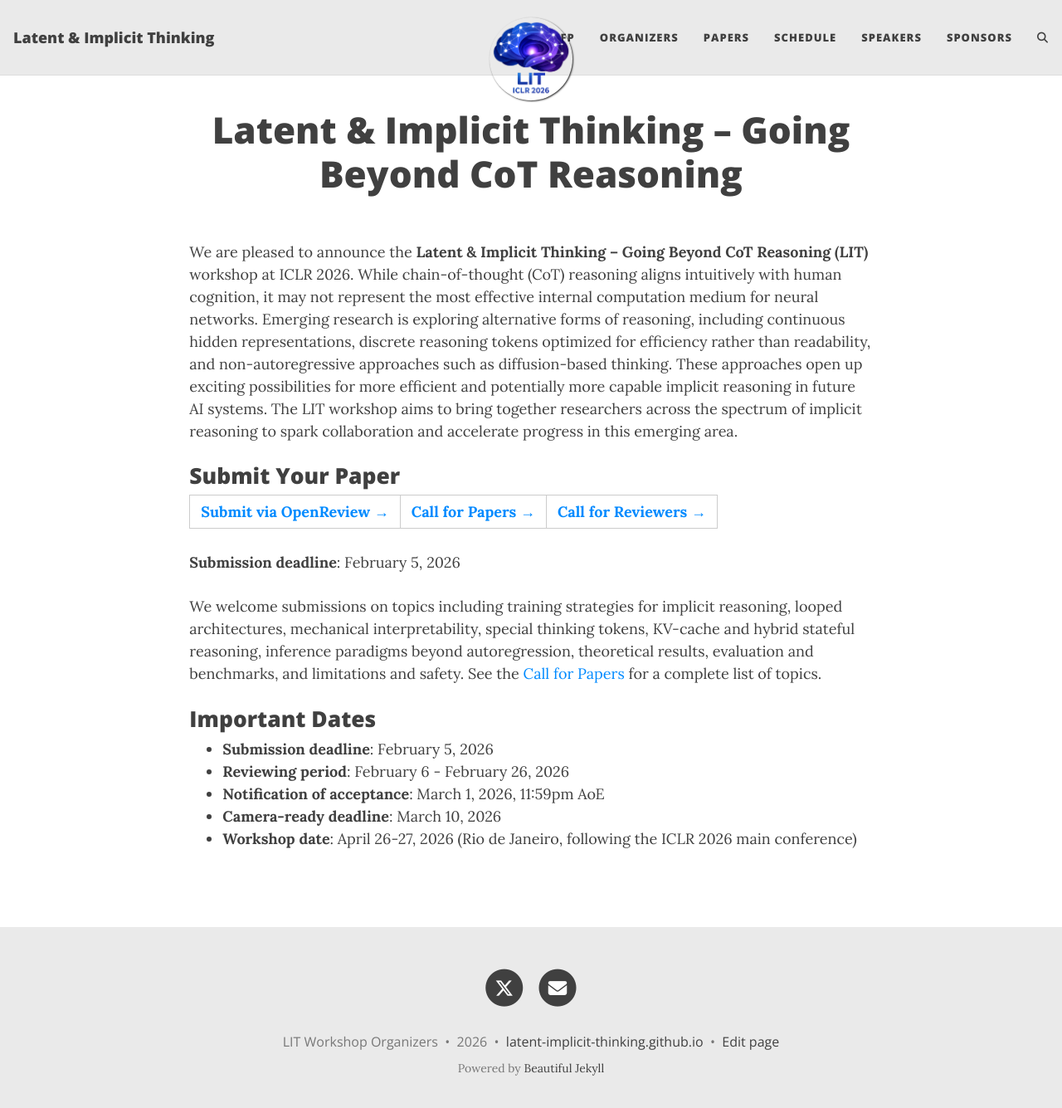
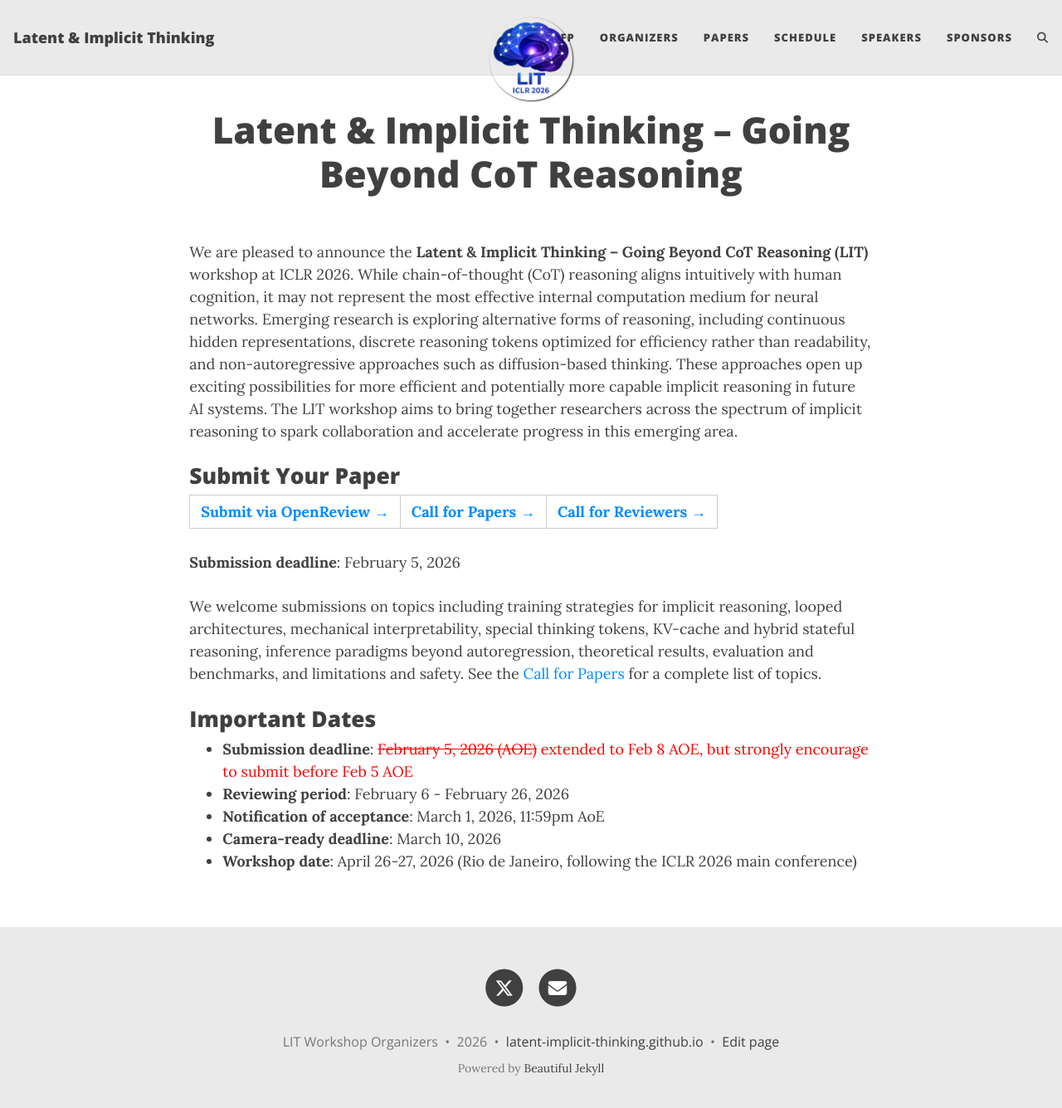
Before and after one commit to latent-implicit-thinking/latent-implicit-thinking.github.io, a Jekyll site: the page built from index.md, in a window 1280 px wide and 1348 px high. Shown: the top 1335 px of the window at 83% size. Built offline with Jekyll 4.4.1, drawn with Linux system fonts in a browser that asks for light colours; comment, search, counter and statistics services are not loaded.

Commit message:
Extend submission deadline and highlight changes
Updated submission deadline with new date and emphasis.

```diff
--- a/index.md
+++ b/index.md
@@ -15,7 +15,7 @@
 
 ## Important Dates
 
-- **Submission deadline**: February 5, 2026
+- **Submission deadline**: <span style="color: red;">~~February 5, 2026 (AOE)~~ extended to Feb 8 AOE, but strongly encourage to submit before Feb 5 AOE</span>
 - **Reviewing period**: February 6 - February 26, 2026
 - **Notification of acceptance**: March 1, 2026, 11:59pm AoE
 - **Camera-ready deadline**: March 10, 2026
```
